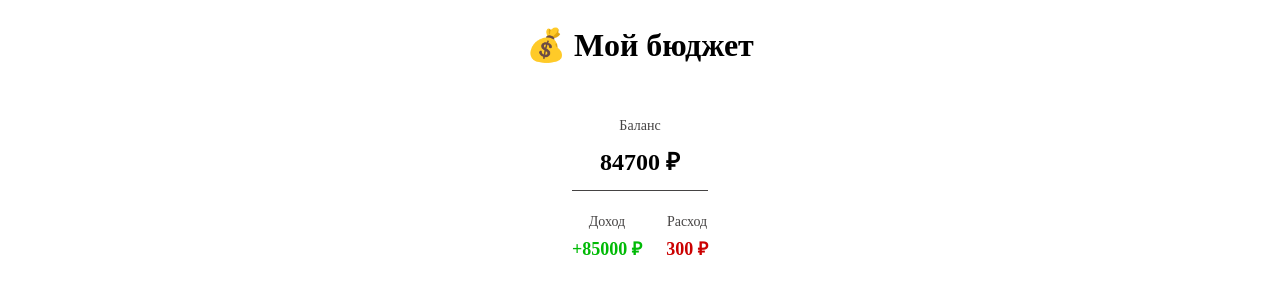
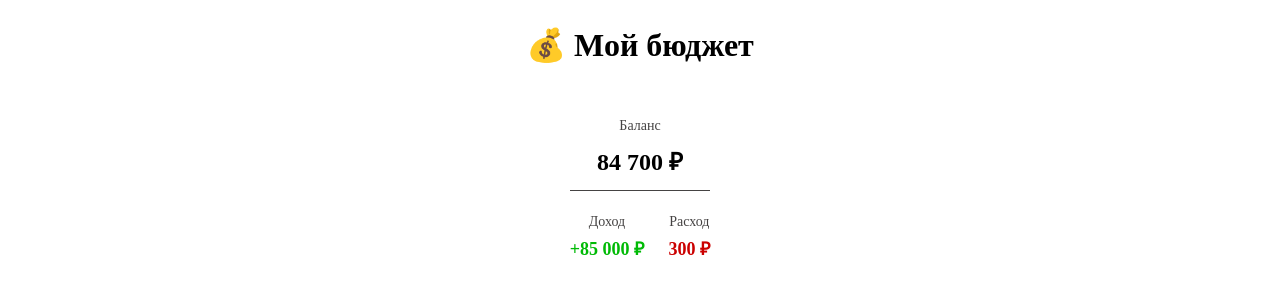
Before and after one commit to R-magomedov/my-budget-app, a React (Vite) app: page / in a window 1280 px wide. Shown: the top 300 px of the page. Built offline with nearby package versions, Linux system fonts and the light colour scheme.

Commit message:
feat: локализация чисел (ru-RU) в блоке баланса

```diff
--- a/src/components/BalanceBlock/BalanceBlock.jsx
+++ b/src/components/BalanceBlock/BalanceBlock.jsx
@@ -23,16 +23,16 @@
     <div className={styles.balanceBlock}>
         <div className={styles.main}>
             <span className={styles.label}>Баланс</span>
-            <span className={styles.amount}>{balance} ₽</span>
+            <span className={styles.amount}>{balance.toLocaleString('ru-RU')} ₽</span>
         </div>
         <div className={styles.details}>
             <div className={styles.income}>
                 <span className={styles.label}>Доход</span>
-                <span className={styles.amount}>+{income} ₽</span>
+                <span className={styles.amount}>+{income.toLocaleString('ru-RU')} ₽</span>
             </div>
             <div className={styles.expense}>
                 <span className={styles.label}>Расход</span>
-                <span className={styles.amount}>{expense} ₽</span>
+                <span className={styles.amount}>{expense.toLocaleString('ru-RU')} ₽</span>
             </div>
         </div>
     </div>
```
